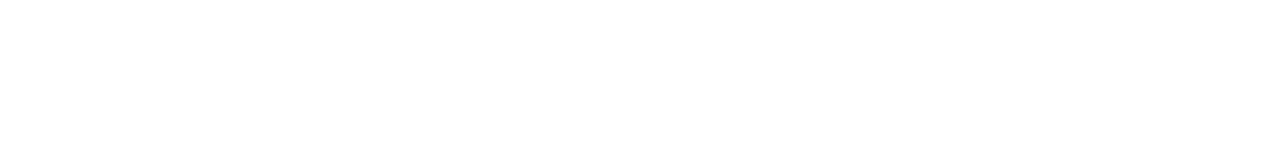
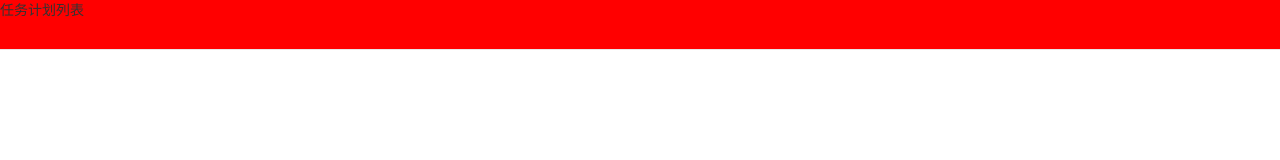
Before and after one commit to wuxiaokai0518/APP_TODOLIST, a plain HTML site: page pages/home/index.html in a window 1280 px wide. Drawn offline with Linux system fonts and the light colour scheme.

Commit message:
待办事项列表基础环境搭建完成

```diff
--- /dev/null
+++ b/pages/home/index.css
@@ -0,0 +1,3 @@
+.navbar-default {
+    background-color: red;
+}
--- a/pages/home/index.html
+++ b/pages/home/index.html
@@ -3,8 +3,19 @@
 <head>
     <meta charset="UTF-8">
     <title>TODO待办事项列表</title>
+    <link href="../../plugins/bootstrap/css/bootstrap.css" rel="stylesheet" type="text/css">
+    <link href="./index.css" rel="stylesheet" type="text/css">
+    <script src="../../plugins/vue/vue.js"></script>
 </head>
 <body>
-
+<div class="container">
+    <nav class="navbar navbar-default navbar-fixed-top">
+        <div>
+            任务计划列表
+        </div>
+    </nav>
+</div>
+</nav>
+</div>
 </body>
 </html>
```
